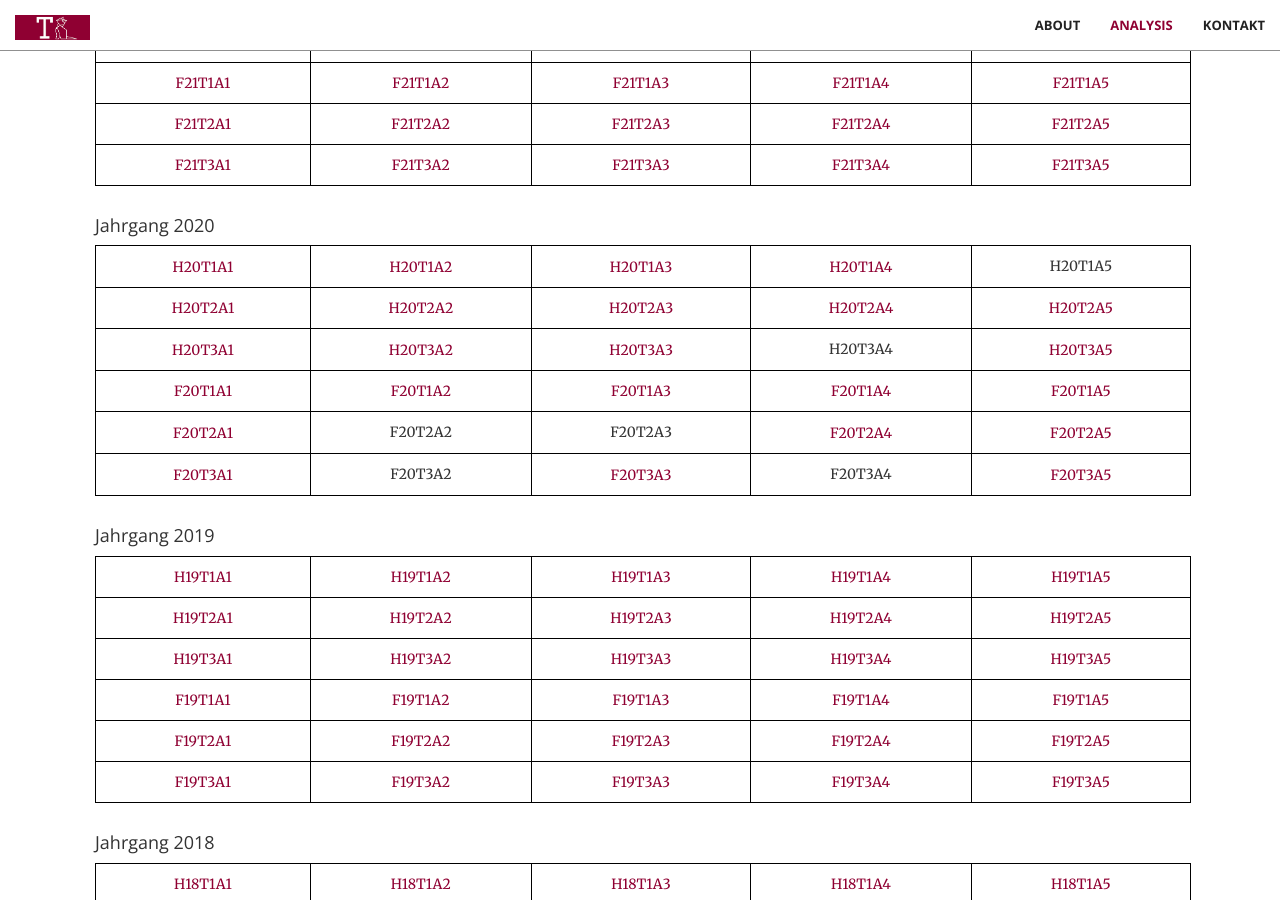
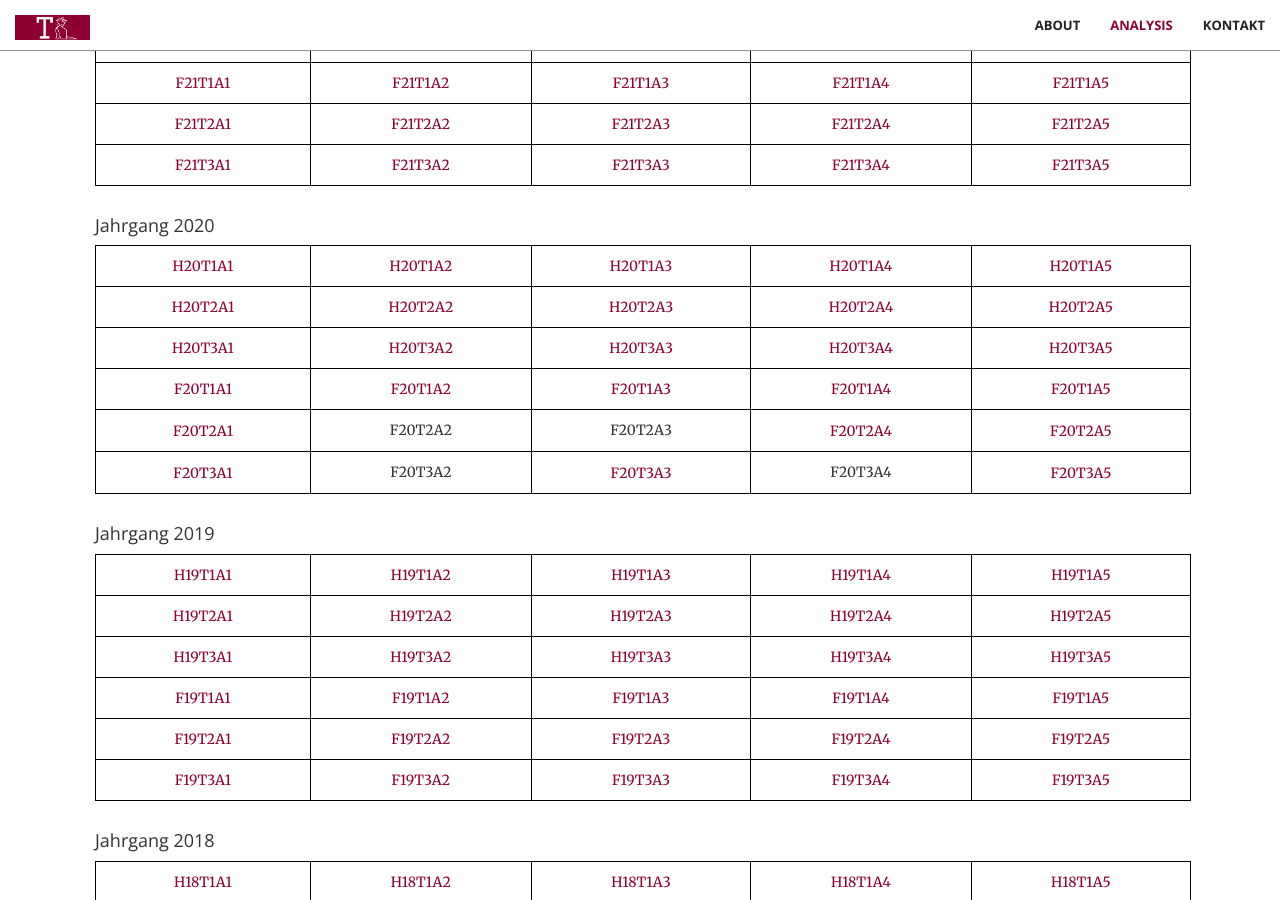
Before and after one commit to trabaldini/trabaldini.github.io, a Jekyll site: the page built from index.html, in a window 1280 px wide and 900 px high, scrolled down 2802 px. Built offline with Jekyll 4.4.1, drawn with Linux system fonts in a browser that asks for light colours; some web fonts are replaced.

Commit message:
adds missing H20 exams

```diff
--- a/_includes/math.html
+++ b/_includes/math.html
@@ -481,7 +481,7 @@
                                     <a href="aufg/H20T1A4_DGL.pdf" target="_blank">H20T1A4</a>
                                 </td>
                                 <td>
-                                    <p>H20T1A5</p>
+                                    <a href="aufg/H20T1A5_DGL.pdf" target="_blank">H20T1A5</a>
                                 </td>
                             </tr>
                             <tr>
@@ -512,7 +512,7 @@
                                     <a href="aufg/H20T3A3_FT.pdf" target="_blank">H20T3A3</a>
                                 </td>
                                 <td>
-                                    <p>H20T3A4</p>
+                                    <a href="aufg/H20T3A4_DGL.pdf" target="_blank">H20T3A4</a>
                                 </td>
                                 <td>
                                     <a href="aufg/H20T3A5_FT.pdf" target="_blank">H20T3A5</a>
```
Also changed, not shown: 2 other files.
